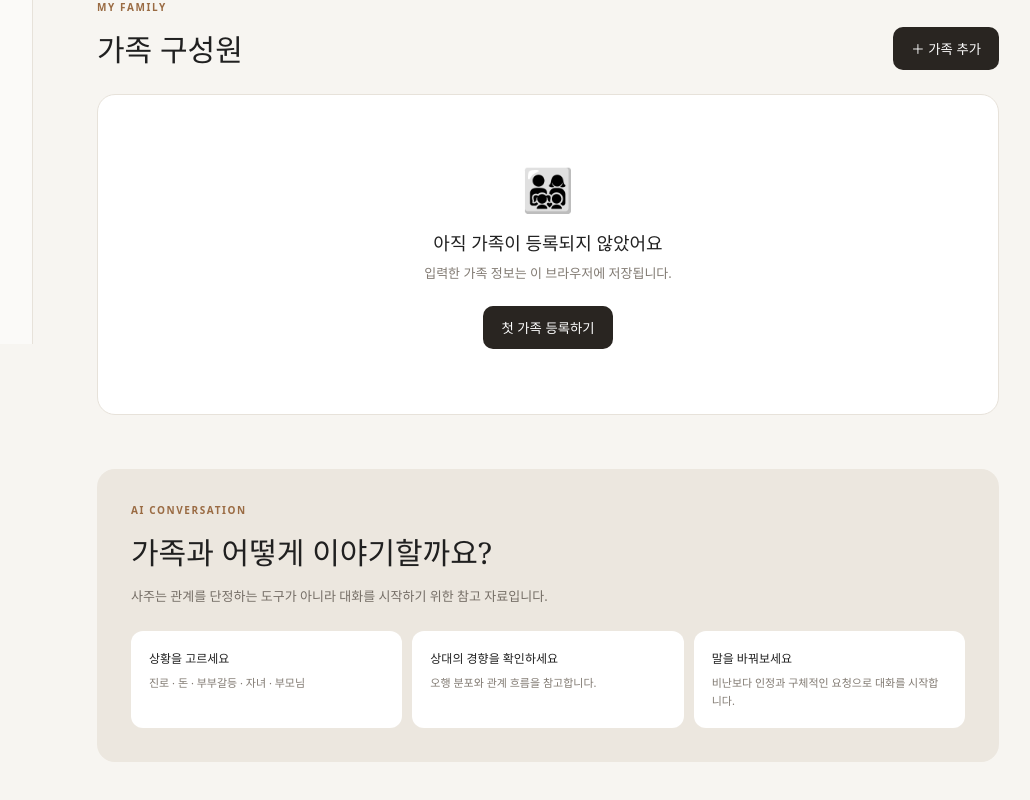
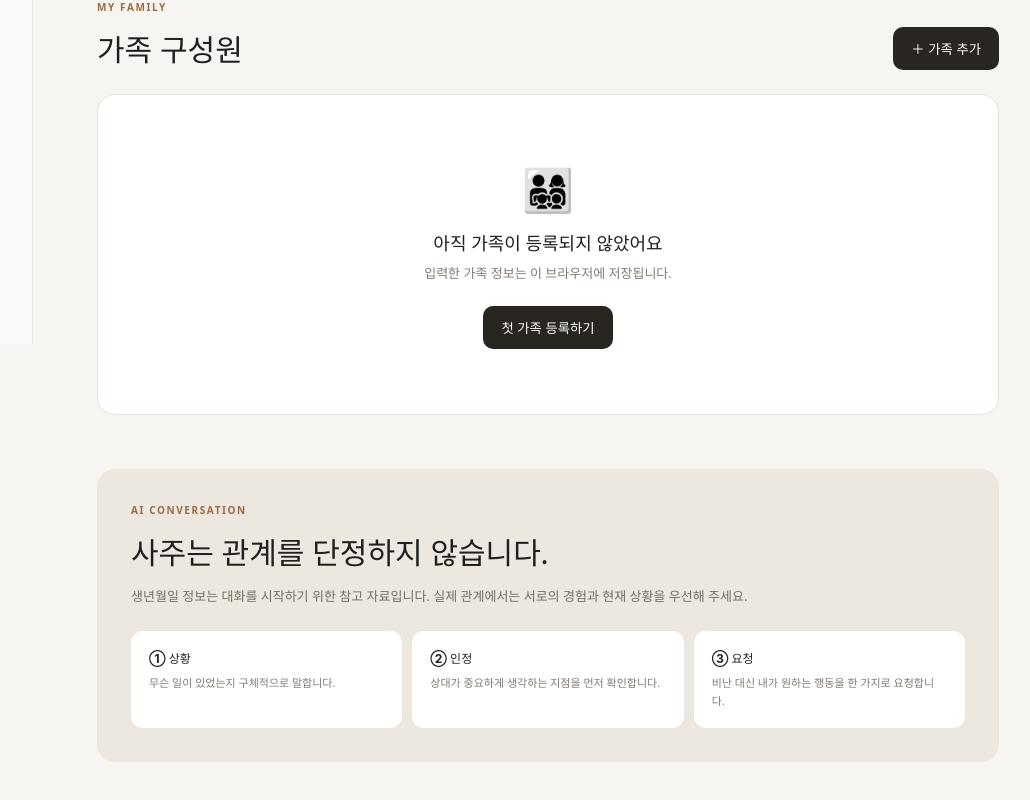
Before and after one commit to netgamer/family-saju-ai, a React (Vite) app: page / in a window 1280 px wide. Shown: the part 456-1256 px from the top of the page, without its empty margins (217-1247 px from the left). Built offline with nearby package versions, Linux system fonts and the light colour scheme.

Commit message:
feat: add conversation guide and harden family profile UX

```diff
--- a/src/App.tsx
+++ b/src/App.tsx
@@ -1,29 +1,31 @@
 import { useEffect, useMemo, useState } from 'react';
 
-type Member = { id: string; name: string; role: string; birthDate: string; birthTime: string; gender: string };
+type Member = { id:string; name:string; role:string; birthDate:string; birthTime:string; gender:string };
 type Pillars = { year:string; month:string; day:string; time:string; elements:Record<string,number> };
-const STORAGE_KEY = 'family-saju-members-v3';
-const emptyForm = { name: '', role: '아빠', birthDate: '', birthTime: '', gender: '남성' };
-const roles = ['본인', '아빠', '엄마', '아들', '딸', '할아버지', '할머니', '배우자', '형제', '자매', '기타'];
-const avatar = (role: string) => ['엄마', '할머니', '딸', '자매'].includes(role) ? '👩' : ['아빠', '할아버지', '아들', '형제', '배우자'].includes(role) ? '👨' : role === '본인' ? '🧑' : '👤';
-const stems=['갑','을','병','정','무','기','경','신','임','계'], branches=['자','축','인','묘','진','사','오','미','신','유','술','해'];
-const elementOf=(ch:string)=>{ const map:Record<string,string>={갑:'목',을:'목',인:'목',묘:'목',병:'화',정:'화',사:'화',오:'화',무:'토',기:'토',진:'토',축:'토',술:'토',미:'토',경:'금',신:'금',유:'금',임:'수',계:'수',자:'수',해:'수'}; return map[ch]??'토'; };
-function calcPillars(date:string,time:string):Pillars { const d=new Date(`${date}T${time||'12:00'}:00`); const y=d.getFullYear(), m=d.getMonth()+1, day=Math.floor(Date.UTC(y,m-1,d.getDate())/86400000); const yi=(y-4+120)%60; const year=`${stems[yi%10]}${branches[yi%12]}`; const monthIndex=(m+1)%12; const month=`${stems[((y-4)%10*2+monthIndex+20)%10]}${branches[monthIndex]}`; const di=(day+49)%60; const dayP=`${stems[di%10]}${branches[di%12]}`; const hourBranch=Math.floor(((d.getHours()+1)%24)/2); const timeP=`${stems[(di%10*2+hourBranch)%10]}${branches[hourBranch]}`; const chars=[...year,...month,...dayP,...timeP]; const elements={목:0,화:0,토:0,금:0,수:0} as Record<string,number>; chars.forEach(c=>elements[elementOf(c)]++); return {year,month,day:dayP,time:timeP,elements}; }
-function relationText(a:Pillars,b:Pillars){ const score=Math.min(100,55+a.elements.목*b.elements.수*3+a.elements.화*b.elements.목*2+a.elements.토*b.elements.화*2); if(score>=78)return {score,label:'강한 조화',text:'서로의 장점을 살려주기 쉬운 조합입니다. 중요한 대화에서는 상대의 강점을 먼저 인정해 주세요.'}; if(score>=65)return {score,label:'좋은 흐름',text:'기본적인 협력이 가능한 조합입니다. 다만 감정이 올라오면 속도를 늦추는 것이 좋습니다.'}; return {score,label:'조율이 필요',text:'차이를 문제로 보기보다 역할의 차이로 받아들이면 관계가 훨씬 편안해집니다.'}; }
-
-function App() {
- const [members,setMembers]=useState<Member[]>([]),[selectedId,setSelectedId]=useState<string|null>(null),[showForm,setShowForm]=useState(false),[editingId,setEditingId]=useState<string|null>(null),[form,setForm]=useState(emptyForm),[loaded,setLoaded]=useState(false),[meId,setMeId]=useState<string|null>(null),[compareId,setCompareId]=useState('');
- useEffect(()=>{try{const saved=localStorage.getItem(STORAGE_KEY);if(saved){const data=JSON.parse(saved);setMembers(data.members??data);setMeId(data.meId??null)}}catch{}setLoaded(true)},[]); useEffect(()=>{if(loaded)localStorage.setItem(STORAGE_KEY,JSON.stringify({members,meId}))},[members,meId,loaded]);
- const selected=useMemo(()=>members.find(m=>m.id===selectedId)??members[0],[members,selectedId]), compare=members.find(m=>m.id===compareId); const selectedP=selected?calcPillars(selected.birthDate,selected.birthTime):null; const relation=selected&&compare?relationText(calcPillars(selected.birthDate,selected.birthTime),calcPillars(compare.birthDate,compare.birthTime)):null;
- function openAdd(){setEditingId(null);setForm(emptyForm);setShowForm(true)} function openEdit(m:Member){setEditingId(m.id);setForm({...m});setShowForm(true)}
- function saveMember(e:React.FormEvent){e.preventDefault();if(!form.name||!form.birthDate||!form.birthTime)return;if(editingId){setMembers(p=>p.map(m=>m.id===editingId?{...m,...form}:m));setSelectedId(editingId)}else{const member={...form,id:crypto.randomUUID()};setMembers(p=>[...p,member]);setSelectedId(member.id);if(!meId&&form.role==='본인')setMeId(member.id)}setShowForm(false);setEditingId(null);setForm(emptyForm)}
+const STORAGE_KEY='family-saju-members-v4';
+const emptyForm={name:'',role:'아빠',birthDate:'',birthTime:'',gender:'남성'};
+const roles=['본인','아빠','엄마','아들','딸','할아버지','할머니','배우자','형제','자매','기타'];
+const avatar=(role:string)=>['엄마','할머니','딸','자매'].includes(role)?'👩':['아빠','할아버지','아들','형제','배우자'].includes(role)?'👨':role==='본인'?'🧑':'👤';
+const stems=['갑','을','병','정','무','기','경','신','임','계'],branches=['자','축','인','묘','진','사','오','미','신','유','술','해'];
+const elementOf=(ch:string)=>({갑:'목',을:'목',인:'목',묘:'목',병:'화',정:'화',사:'화',오:'화',무:'토',기:'토',진:'토',축:'토',술:'토',미:'토',경:'금',신:'금',유:'금',임:'수',계:'수',자:'수',해:'수'} as Record<string,string>)[ch]??'토';
+function calcPillars(date:string,time:string):Pillars{const d=new Date(`${date}T${time||'12:00'}:00`);const y=d.getFullYear(),m=d.getMonth()+1,day=d.getDate();const sexagenary=((y-4)%60+60)%60;const year=`${stems[sexagenary%10]}${branches[sexagenary%12]}`;const monthBranch=(m+1)%12;const monthStemBase=((y-4)%10+10)%10;const monthStem=(monthStemBase*2+monthBranch)%10;const month=`${stems[monthStem]}${branches[monthBranch]}`;const days=Math.floor(Date.UTC(y,m-1,day)/86400000);const di=((days+49)%60+60)%60;const dayP=`${stems[di%10]}${branches[di%12]}`;const hourBranch=Math.floor(((d.getHours()+1)%24)/2);const timeP=`${stems[(di%10*2+hourBranch)%10]}${branches[hourBranch]}`;const elements={목:0,화:0,토:0,금:0,수:0} as Record<string,number>;[...year,...month,...dayP,...timeP].forEach(c=>elements[elementOf(c)]++);return{year,month,day:dayP,time:timeP,elements};}
+function relationText(a:Pillars,b:Pillars){const score=Math.min(100,55+a.elements.목*b.elements.수*3+a.elements.화*b.elements.목*2+a.elements.토*b.elements.화*2);if(score>=78)return{score,label:'강한 조화',text:'서로의 장점을 살려주기 쉬운 조합입니다. 중요한 대화에서는 상대의 강점을 먼저 인정해 주세요.'};if(score>=65)return{score,label:'좋은 흐름',text:'기본적인 협력이 가능한 조합입니다. 감정이 올라오면 결론보다 서로의 입장을 먼저 확인해 보세요.'};return{score,label:'조율이 필요',text:'차이를 문제로 보기보다 역할과 속도의 차이로 받아들이면 관계가 훨씬 편안해질 수 있습니다.'};}
+function App(){
+ const[members,setMembers]=useState<Member[]>([]),[selectedId,setSelectedId]=useState<string|null>(null),[showForm,setShowForm]=useState(false),[editingId,setEditingId]=useState<string|null>(null),[form,setForm]=useState(emptyForm),[loaded,setLoaded]=useState(false),[meId,setMeId]=useState<string|null>(null),[compareId,setCompareId]=useState(''),[situation,setSituation]=useState('');
+ useEffect(()=>{try{const saved=localStorage.getItem(STORAGE_KEY);if(saved){const data=JSON.parse(saved);setMembers(Array.isArray(data.members)?data.members:[]);setMeId(data.meId??null)}}catch{}setLoaded(true)},[]);
+ useEffect(()=>{if(loaded)localStorage.setItem(STORAGE_KEY,JSON.stringify({members,meId}))},[members,meId,loaded]);
+ const selected=useMemo(()=>members.find(m=>m.id===selectedId)??members[0],[members,selectedId]);const compare=members.find(m=>m.id===compareId);const selectedP=selected?calcPillars(selected.birthDate,selected.birthTime):null;const relation=selected&&compare?relationText(calcPillars(selected.birthDate,selected.birthTime),calcPillars(compare.birthDate,compare.birthTime)):null;
+ function openAdd(){setEditingId(null);setForm(emptyForm);setShowForm(true)}function openEdit(m:Member){setEditingId(m.id);setForm({...m});setShowForm(true)}
+ function saveMember(e:React.FormEvent){e.preventDefault();if(!form.name.trim()||!form.birthDate||!form.birthTime)return;if(editingId){setMembers(p=>p.map(m=>m.id===editingId?{...m,...form,name:form.name.trim()}:m));setSelectedId(editingId)}else{const member={...form,name:form.name.trim(),id:crypto.randomUUID()};setMembers(p=>[...p,member]);setSelectedId(member.id);if(!meId&&form.role==='본인')setMeId(member.id)}setShowForm(false);setEditingId(null);setForm(emptyForm)}
  function removeMember(id:string){if(!window.confirm('이 가족 구성원을 삭제할까요?'))return;setMembers(p=>p.filter(m=>m.id!==id));if(selectedId===id)setSelectedId(null);if(meId===id)setMeId(null);if(compareId===id)setCompareId('')}
- return <div className="app"><header className="topbar"><div className="brand"><span className="brand-mark">☯</span><div><strong>Family Saju AI</strong><small>가족을 이해하는 새로운 방법</small></div></div><span className="version">v0.4</span></header><div className="workspace"><aside className="sidebar"><div className="sidebar-title"><div><p className="eyebrow">MY BOARD</p><b>내 가족</b></div><button className="add-mini" onClick={openAdd}>＋</button></div><div className="board-item active"><span className="board-icon">☯</span><span><b>우리 가족</b><small>{members.length}명 등록됨</small></span></div><div className="sidebar-label">가족 구성원</div>{members.length===0?<div className="sidebar-empty">아직 등록된 가족이 없습니다.</div>:members.map(m=><button key={m.id} className={`side-member ${selected?.id===m.id?'selected':''}`} onClick={()=>setSelectedId(m.id)}><span>{avatar(m.role)}</span><span><b>{m.name}</b><small>{m.role}{m.id===meId?' · 나':''}</small></span></button>)}<button className="sidebar-add" onClick={openAdd}>＋ 가족 구성원 추가</button></aside>
+ const situationText=situation==='진로'?'조언보다 선택지를 묻고, 결정권은 상대에게 남겨보세요.':situation==='돈'?'금액과 사실을 먼저 정리한 뒤 감정적인 평가를 분리해 이야기해 보세요.':situation==='부부갈등'?'누가 옳은지보다 지금 원하는 변화 한 가지를 구체적으로 말해보세요.':situation==='자녀'?'결과보다 노력과 과정을 먼저 인정한 뒤 다음 행동을 함께 정해보세요.':situation==='부모님'?'걱정에서 나온 말임을 인정하고, 내가 원하는 도움의 범위를 구체적으로 알려주세요.':'상대의 말을 먼저 한 문장으로 요약한 뒤 내 생각과 원하는 행동을 차분하게 말해보세요.';
+ return <div className="app"><header className="topbar"><div className="brand"><span className="brand-mark">☯</span><div><strong>Family Saju AI</strong><small>가족을 이해하는 새로운 방법</small></div></div><span className="version">v0.5</span></header><div className="workspace"><aside className="sidebar"><div className="sidebar-title"><div><p className="eyebrow">MY BOARD</p><b>내 가족</b></div><button className="add-mini" onClick={openAdd}>＋</button></div><div className="board-item active"><span className="board-icon">☯</span><span><b>우리 가족</b><small>{members.length}명 등록됨</small></span></div><div className="sidebar-label">가족 구성원</div>{members.length===0?<div className="sidebar-empty">아직 등록된 가족이 없습니다.</div>:members.map(m=><button key={m.id} className={`side-member ${selected?.id===m.id?'selected':''}`} onClick={()=>setSelectedId(m.id)}><span>{avatar(m.role)}</span><span><b>{m.name}</b><small>{m.role}{m.id===meId?' · 나':''}</small></span></button>)}<button className="sidebar-add" onClick={openAdd}>＋ 가족 구성원 추가</button></aside>
  <main className="content"><section className="hero"><div><p className="eyebrow">FAMILY RELATIONSHIP</p><h1>사주를 보고,<br/><em>대화의 방법</em>을 찾습니다.</h1><p className="hero-copy">가족의 생년월일시를 바탕으로 전통 간지와 오행의 흐름을 정리하고, 두 사람의 관계를 대화의 관점에서 살펴봅니다.</p></div><div className="hero-card"><span>현재 단계</span><strong>{members.length?'가족 프로필 준비 완료':'가족 정보 등록'}</strong><p>{members.length?'가족을 선택하고 만세력·관계 분석을 확인해 보세요.':'가족의 생년월일과 태어난 시각을 등록해 주세요.'}</p></div></section>
  <section className="section"><div className="section-head"><div><p className="eyebrow">MY FAMILY</p><h2>가족 구성원</h2></div><button className="primary" onClick={openAdd}>＋ 가족 추가</button></div>{members.length===0?<div className="empty"><div className="empty-icon">👨‍👩‍👧‍👦</div><h3>아직 가족이 등록되지 않았어요</h3><p>입력한 가족 정보는 이 브라우저에 저장됩니다.</p><button className="primary" onClick={openAdd}>첫 가족 등록하기</button></div>:<div className="members">{members.map(m=><button className={`member ${selected?.id===m.id?'active':''}`} key={m.id} onClick={()=>setSelectedId(m.id)}><span className="avatar">{avatar(m.role)}</span><span><b>{m.name}</b><small>{m.role} · {m.birthDate} {m.birthTime}</small></span></button>)}</div>}</section>
- {selected&&selectedP&&<section className="profile"><div className="profile-head"><div><p className="eyebrow">SAJU PROFILE</p><h2>{avatar(selected.role)} {selected.name}</h2><p>{selected.role} · {selected.gender} · {selected.birthDate} {selected.birthTime}</p></div><div className="profile-actions"><span className="status">계산 완료</span><button onClick={()=>openEdit(selected)}>수정</button><button className="danger" onClick={()=>removeMember(selected.id)}>삭제</button></div></div><div className="notice"><b>사주 원국</b><span>입력한 양력 날짜와 시각을 기준으로 간지와 오행을 계산했습니다. 전문 만세력과는 절입·지역시각 등의 처리 차이가 있을 수 있습니다.</span></div><div className="saju-grid">{[['년주',selectedP.year],['월주',selectedP.month],['일주',selectedP.day],['시주',selectedP.time]].map(([label,value])=><div key={label}><small>{label}</small><strong>{value}</strong><span>{value.split('').map(elementOf).join(' · ')}</span></div>)}</div><div className="element-row"><b>오행 분포</b>{Object.entries(selectedP.elements).map(([k,v])=><span key={k}>{k} {v}</span>)}</div></section>}
- {members.length>1&&<section className="section compare"><div className="section-head"><div><p className="eyebrow">RELATIONSHIP</p><h2>두 사람의 관계 보기</h2></div></div><div className="compare-box"><label>나 / 기준 가족<select value={meId??''} onChange={e=>setMeId(e.target.value)}><option value="">선택하세요</option>{members.map(m=><option key={m.id} value={m.id}>{m.name} · {m.role}</option>)}</select></label><div className="arrow">↔</div><label>상대 가족<select value={compareId} onChange={e=>setCompareId(e.target.value)}><option value="">선택하세요</option>{members.filter(m=>m.id!==meId).map(m=><option key={m.id} value={m.id}>{m.name} · {m.role}</option>)}</select></label></div>{meId&&compare&&relation?<div className="relationship-ready"><div className="score"><strong>{relation.score}</strong><span>/ 100</span></div><div><b>{members.find(m=>m.id===meId)?.name} × {compare.name} · {relation.label}</b><span>{relation.text}</span></div></div>:<div className="relationship-empty">두 사람을 선택하면 관계 흐름과 대화 팁이 표시됩니다.</div>}</section>}
- <section className="section guide"><p className="eyebrow">AI CONVERSATION</p><h2>가족과 어떻게 이야기할까요?</h2><p>사주는 관계를 단정하는 도구가 아니라 대화를 시작하기 위한 참고 자료입니다.</p><div className="guide-cards"><div><b>상황을 고르세요</b><span>진로 · 돈 · 부부갈등 · 자녀 · 부모님</span></div><div><b>상대의 경향을 확인하세요</b><span>오행 분포와 관계 흐름을 참고합니다.</span></div><div><b>말을 바꿔보세요</b><span>비난보다 인정과 구체적인 요청으로 대화를 시작합니다.</span></div></div></section></main></div>
+ {selected&&selectedP&&<section className="profile"><div className="profile-head"><div><p className="eyebrow">SAJU PROFILE</p><h2>{avatar(selected.role)} {selected.name}</h2><p>{selected.role} · {selected.gender} · {selected.birthDate} {selected.birthTime}</p></div><div className="profile-actions"><span className="status">계산 완료</span><button onClick={()=>openEdit(selected)}>수정</button><button className="danger" onClick={()=>removeMember(selected.id)}>삭제</button></div></div><div className="notice"><b>사주 원국</b><span>양력 날짜와 입력 시각을 기준으로 간지를 계산합니다. 절입·지역시각을 반영하는 전문 만세력과는 결과가 달라질 수 있으므로 참고용으로 이용해 주세요.</span></div><div className="saju-grid">{[['년주',selectedP.year],['월주',selectedP.month],['일주',selectedP.day],['시주',selectedP.time]].map(([label,value])=><div key={label}><small>{label}</small><strong>{value}</strong><span>{value.split('').map(elementOf).join(' · ')}</span></div>)}</div><div className="element-row"><b>오행 분포</b>{Object.entries(selectedP.elements).map(([k,v])=><span key={k}>{k} {v}</span>)}</div></section>}
+ {members.length>1&&<section className="section compare"><div className="section-head"><div><p className="eyebrow">RELATIONSHIP</p><h2>두 사람의 관계 보기</h2></div></div><div className="compare-box"><label>나 / 기준 가족<select value={meId??''} onChange={e=>setMeId(e.target.value)}><option value="">선택하세요</option>{members.map(m=><option key={m.id} value={m.id}>{m.name} · {m.role}</option>)}</select></label><div className="arrow">↔</div><label>상대 가족<select value={compareId} onChange={e=>setCompareId(e.target.value)}><option value="">선택하세요</option>{members.filter(m=>m.id!==meId).map(m=><option key={m.id} value={m.id}>{m.name} · {m.role}</option>)}</select></label></div>{meId&&compare&&relation?<div className="relationship-ready"><div className="score"><strong>{relation.score}</strong><span>/ 100</span></div><div><b>{members.find(m=>m.id===meId)?.name} × {compare.name} · {relation.label}</b><span>{relation.text}</span></div></div>:<div className="relationship-empty">두 사람을 선택하면 관계 흐름과 대화 팁이 표시됩니다.</div>}
+ <div className="conversation"><div><p className="eyebrow">CONVERSATION GUIDE</p><b>지금 어떤 이야기를 해야 하나요?</b><select value={situation} onChange={e=>setSituation(e.target.value)}><option value="">상황을 선택하세요</option><option>진로</option><option>돈</option><option>부부갈등</option><option>자녀</option><option>부모님</option></select></div>{situation&&<div className="conversation-result"><strong>대화 팁</strong><span>{situationText}</span></div>}</div></section>}
+ <section className="section guide"><p className="eyebrow">AI CONVERSATION</p><h2>사주는 관계를 단정하지 않습니다.</h2><p>생년월일 정보는 대화를 시작하기 위한 참고 자료입니다. 실제 관계에서는 서로의 경험과 현재 상황을 우선해 주세요.</p><div className="guide-cards"><div><b>① 상황</b><span>무슨 일이 있었는지 구체적으로 말합니다.</span></div><div><b>② 인정</b><span>상대가 중요하게 생각하는 지점을 먼저 확인합니다.</span></div><div><b>③ 요청</b><span>비난 대신 내가 원하는 행동을 한 가지로 요청합니다.</span></div></div></section></main></div>
  {showForm&&<div className="modal-backdrop" onMouseDown={()=>setShowForm(false)}><form className="modal" onSubmit={saveMember} onMouseDown={e=>e.stopPropagation()}><div className="modal-head"><div><p className="eyebrow">{editingId?'EDIT MEMBER':'NEW MEMBER'}</p><h2>{editingId?'가족 정보 수정':'가족 등록'}</h2></div><button type="button" className="close" onClick={()=>setShowForm(false)}>×</button></div><label>이름<input value={form.name} onChange={e=>setForm({...form,name:e.target.value})} placeholder="예: 홍길동" required/></label><label>가족 관계<select value={form.role} onChange={e=>setForm({...form,role:e.target.value})}>{roles.map(r=><option key={r}>{r}</option>)}</select></label><div className="row"><label>생년월일<input type="date" value={form.birthDate} onChange={e=>setForm({...form,birthDate:e.target.value})} required/></label><label>태어난 시각<input type="time" value={form.birthTime} onChange={e=>setForm({...form,birthTime:e.target.value})} required/></label></div><label>성별<select value={form.gender} onChange={e=>setForm({...form,gender:e.target.value})}><option>남성</option><option>여성</option></select></label><button className="primary submit">{editingId?'저장하기':'등록하기'}</button></form></div>}</div>;
 }
 export default App;
```
